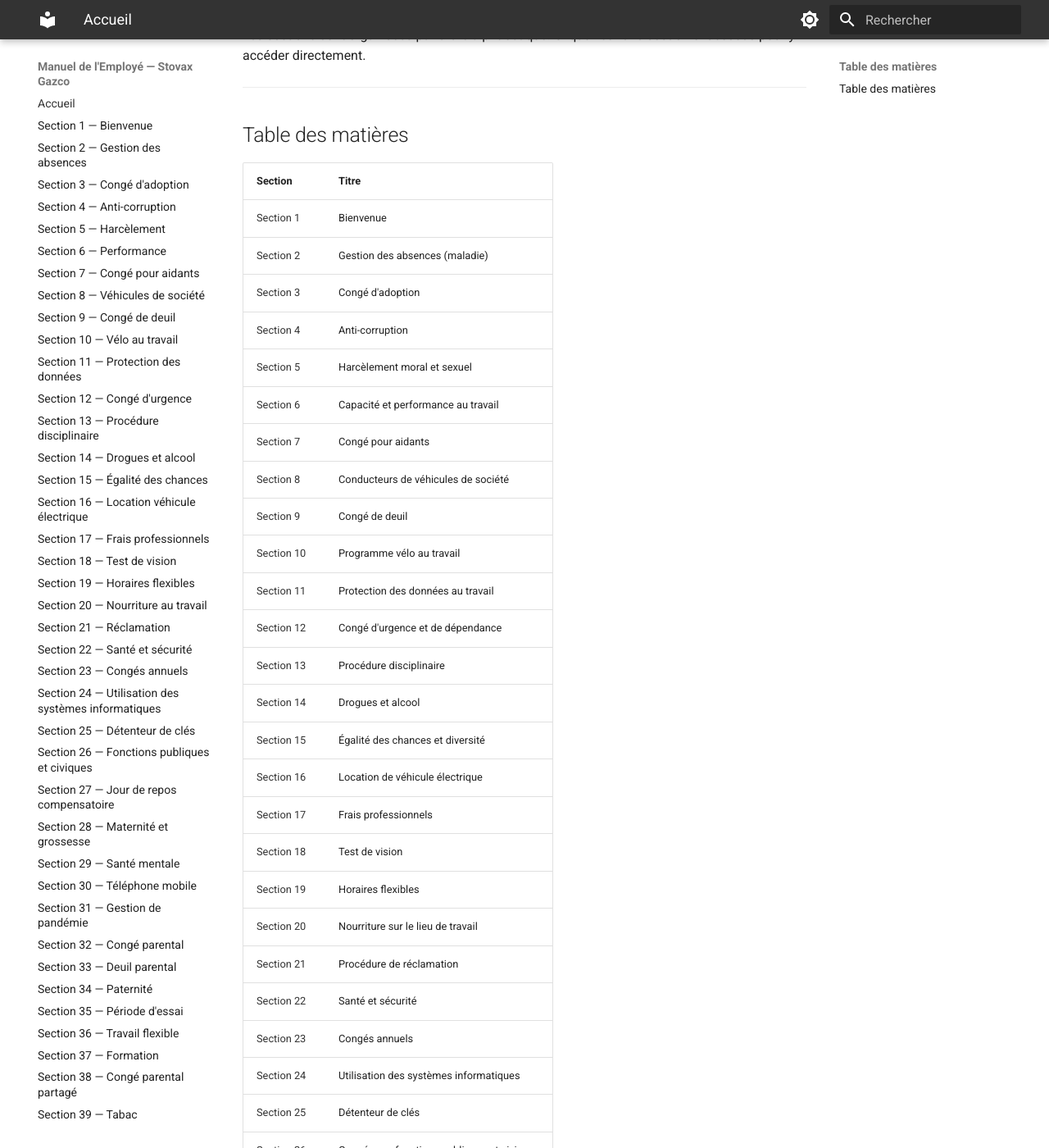
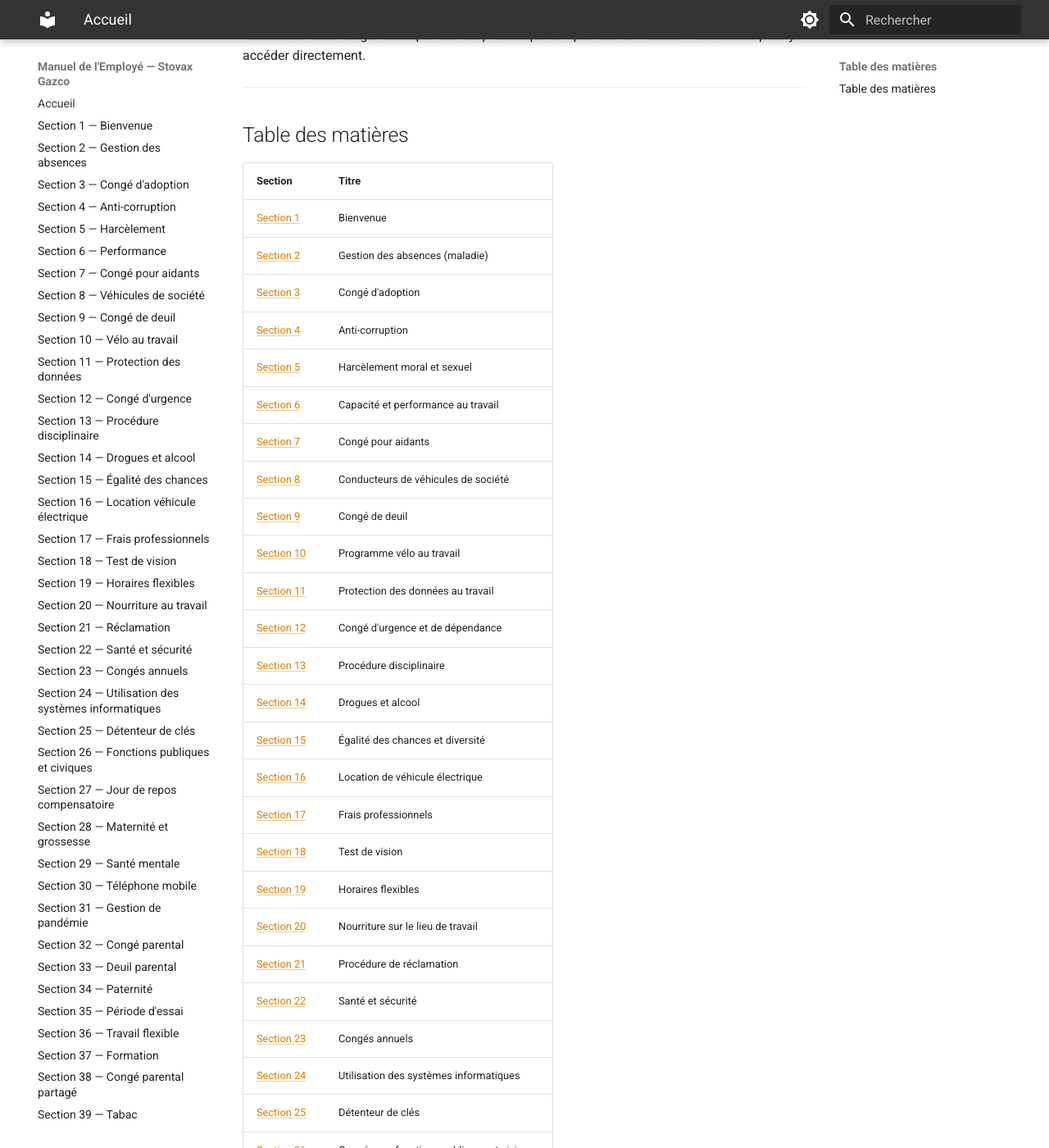
Before and after one commit to StovaxGazco/employee-handbook, an MkDocs documentation site: the page built from docs/index.md, in a window 1280 px wide and 1400 px high, scrolled down 344 px. Shown: the whole window at 82% size. Built offline with MkDocs 1.6.1 and Material for MkDocs 9.7.7, drawn with Linux system fonts in a browser that asks for light colours.

Commit message:
Style: make content links visually distinct (orange + underline)

```diff
--- a/docs/stylesheets/extra.css
+++ b/docs/stylesheets/extra.css
@@ -12,3 +12,16 @@
 .md-tabs {
   background-color: #333333;
 }
+
+/* Make links in article content visually distinct */
+.md-content a:not(.md-button):not(.md-nav__link) {
+  color: #E07B00;
+  text-decoration: underline;
+  text-decoration-color: rgba(224, 123, 0, 0.4);
+  text-underline-offset: 2px;
+}
+
+.md-content a:not(.md-button):not(.md-nav__link):hover {
+  color: #F7941D;
+  text-decoration-color: #F7941D;
+}
```
